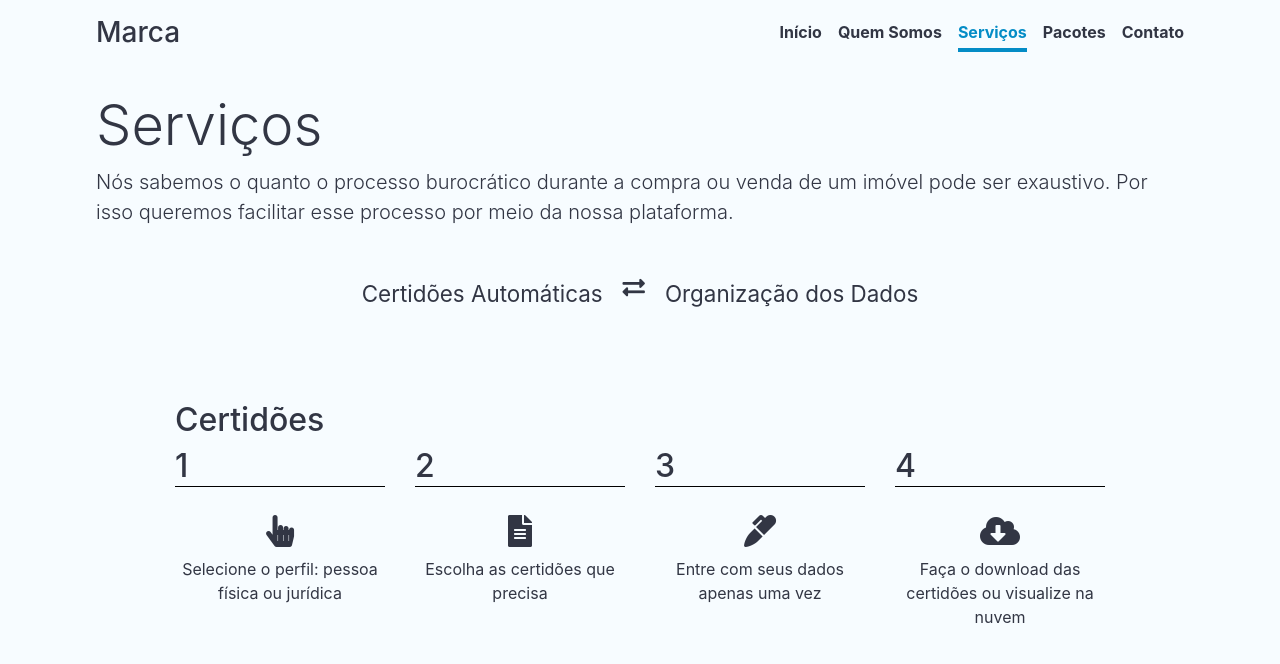
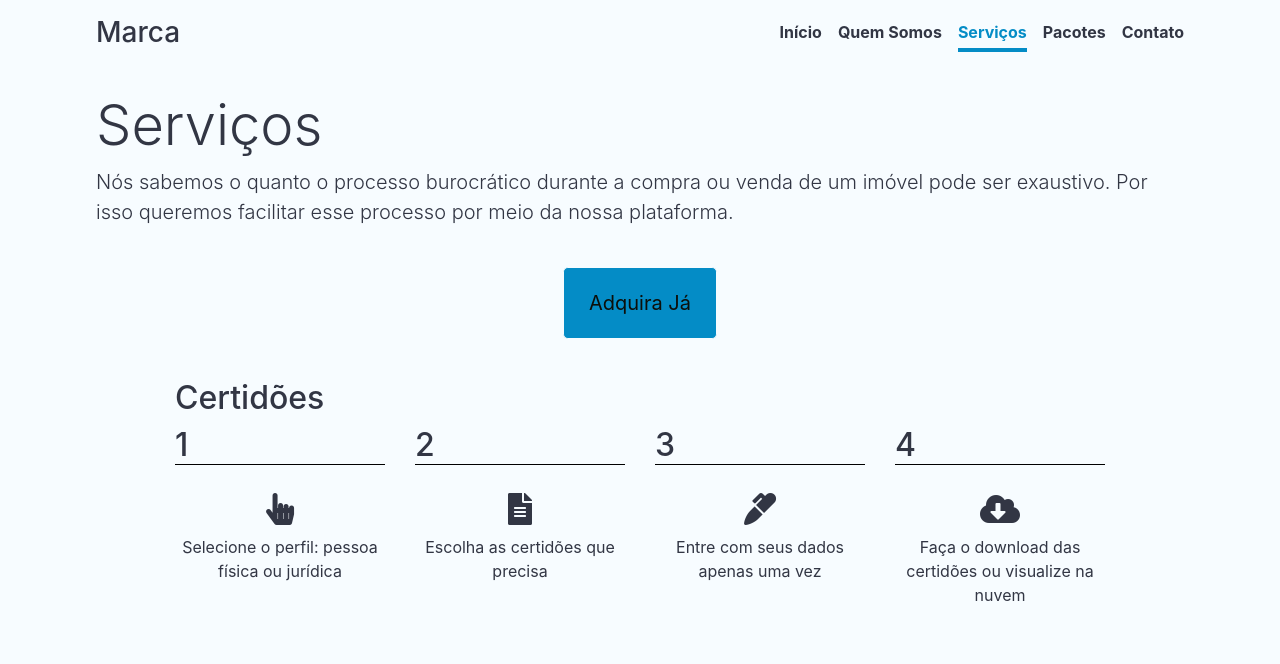
Before and after one commit to LuisaBarbalho/landingpage, a plain HTML site: page services.html in a window 1280 px wide. Shown: the top 664 px of the page. Drawn offline with nearby package versions, Linux system fonts and the light colour scheme.

Commit message:
add button to services to contact

```diff
--- a/css/cover.css
+++ b/css/cover.css
@@ -19,7 +19,8 @@ a:hover {
   color: var(--primary-2);
   text-shadow: none; /* Prevent inheritance from `body` */
   background-color: var(--secondary-1);
-  border: .05rem solid var(--secondary-2);
+  padding: 20px 25px;
+  border: .05rem solid var(--secondary-1);
 }
 
 .btn-secondary:hover{
--- a/css/services.css
+++ b/css/services.css
@@ -15,6 +15,30 @@ p{
 
 .pricing-header{
   max-width: 700px;
+}
+
+/* BUTTON */
+/* Links */
+a,
+a:focus,
+a:hover {
+  color: var(--secondary-2);
+}
+
+/* Custom default button */
+.btn-secondary,
+.btn-secondary:hover,
+.btn-secondary:focus {
+  color: var(--primary-2);
+  text-shadow: none; /* Prevent inheritance from `body` */
+  background-color: var(--primary-1);
+  padding: 20px 25px;
+  border: .05rem solid var(--secondary-2);
+}
+
+.btn-secondary:hover{
+  background-color: var(--secondary-3);
+  color: var(--secondary-2);
 }
 
 /* CARD */
--- a/services.html
+++ b/services.html
@@ -86,13 +86,17 @@
             <p class="lead">Nós sabemos o quanto o processo burocrático durante a compra ou venda de um imóvel pode ser exaustivo. Por isso queremos facilitar esse processo por meio da nossa plataforma. </p>
         </div>
 
-        <div class="text-center card-info">
-            <!--div>
+        <div class="text-center">
+            <a href="./devcontact.html" class="btn btn-lg btn-secondary">Adquira Já</a>
+        </div>
+
+        <!--div class="text-center card-info">
+            <div>
                 <p class="element">Cadastro do Usuário</p>
             </div>
             <div>
                 <i class="fas fa-long-arrow-alt-down element"></i>
-            </div-->
+            </div>
             <div class="exchange">
                 <div class="row test">
                     <p class="element">Certidões Automáticas</p>
@@ -100,7 +104,7 @@
                     <p class="element">Organização dos Dados</p>
                 </div>
             </div>
-        </div>
+        </div-->
 
         <div class="container">
             <!-- CERTIDÕES -->
```
